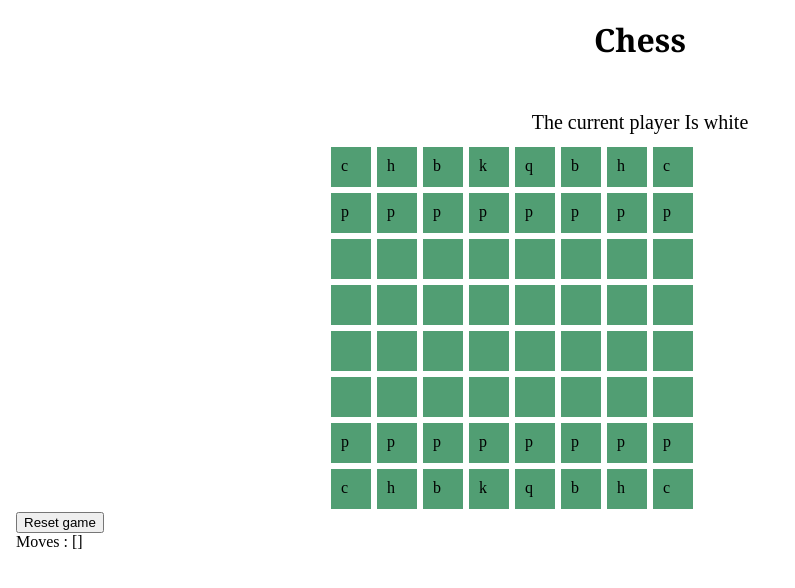
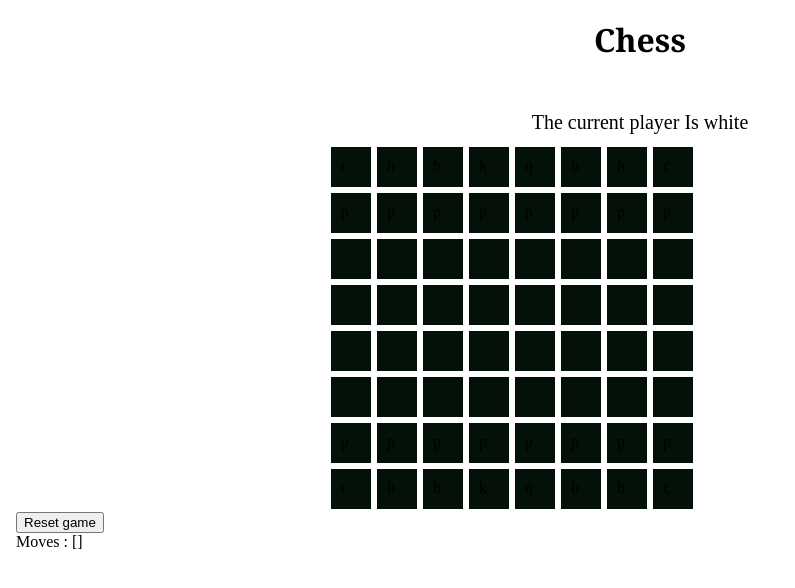
Before and after one commit to AidanSidebottom/cs-30-vue-project-1, a Vue app: page / in a window 1280 px wide. Shown: the top 588 px of the page, without its empty margins (0-795 px from the left). Built offline with nearby package versions, Linux system fonts and the light colour scheme.

Commit message:
figrued out v bind

```diff
--- a/src/components/board.vue
+++ b/src/components/board.vue
@@ -1,8 +1,8 @@
 <script setup>
 
-import{ref,computed} from 'vue'
+import{ref} from 'vue'
 const player = ref('white')
-const color = ref('white')
+const color = ref('white'? 'black' :'white')
 const movesList = ref([])
 const board = ref([
   ['c','h','b','k','q','b','h','c'],
@@ -15,17 +15,22 @@ const board = ref([
   ['c','h','b','k','q','b','h','c'],
 ])
 
+const checker = ()=>{
+
+}
+
 const turn = (x,y)=>{
 
   //if(board.value[x][y] =='') return
 
   player.value = player.value === 'white'? 'black' :'white'
 
-  const choosePeice = board.value[0][2];
+  const choosePeice = board.value[x][y];
   //movesList.push(x,y)
 
 
-  board.value[x][y] = choosePeice
+  board.value[x][y] = ''
+
 
   return
 
@@ -53,14 +58,16 @@ const resetGame = ()=>{
   </div>
     <main class="board">
       <div
+
         v-for="(row, x) in board"
         :key="x"
       >
         <div
           v-for="(cell, y) in row"
           :key="y"
-          class = "white"
           @click="turn(x,y)"
+          v-bind:class="color"
+
 
         >
           <div>
```
